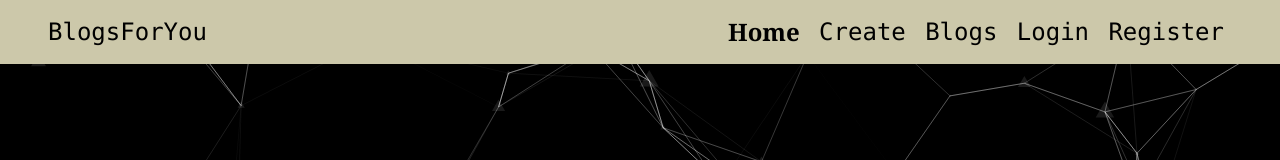
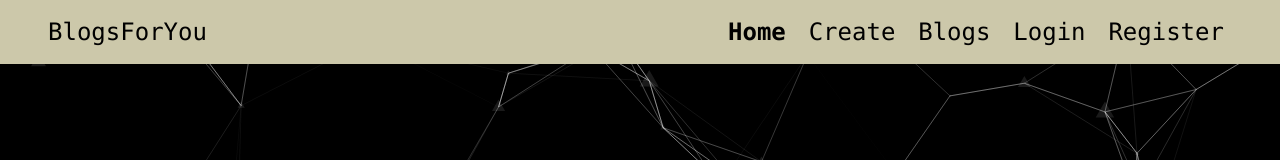
Before and after one commit to alimoid14/BlogsForYou-frontend, a Next.js app: page / in a window 1280 px wide. Shown: the top 160 px of the page. Built offline with nearby package versions, Linux system fonts and the light colour scheme.

Commit message:
Minor change

```diff
--- a/app/components/Navbar.tsx
+++ b/app/components/Navbar.tsx
@@ -21,7 +21,7 @@ export default function Navbar() {
       <div className="w-[32rem] hidden md:flex flex-row justify-between px-2">
         <Link
           className={`hover:${usePathname() !== "/" ? "italic" : ""} ${
-            usePathname() === "/" ? "text-2xl font-bold font-serif" : ""
+            usePathname() === "/" ? "text-2xl font-extrabold" : ""
           }`}
           href="/"
         >
```
